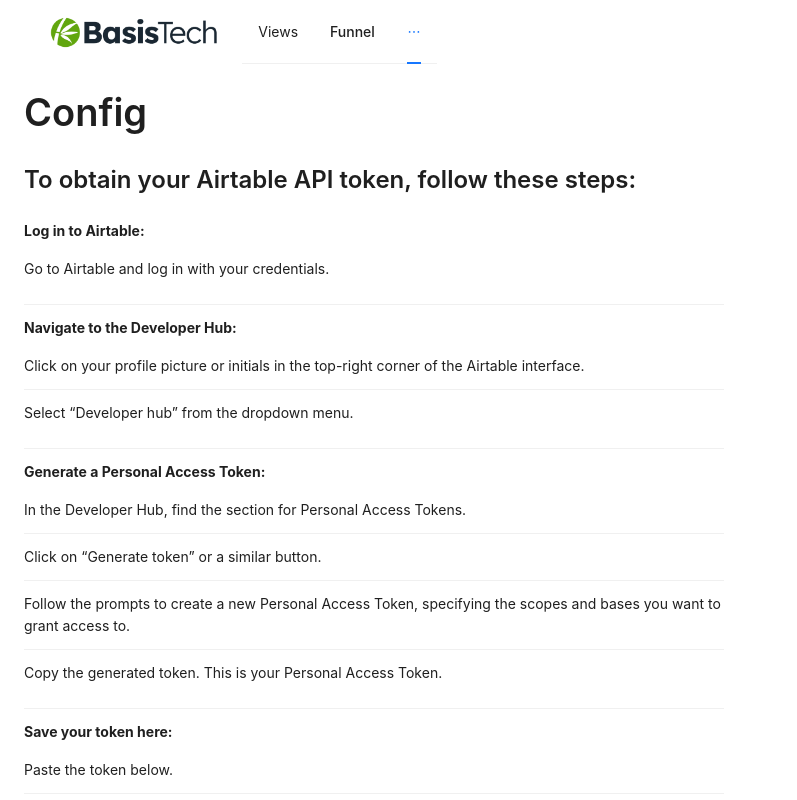
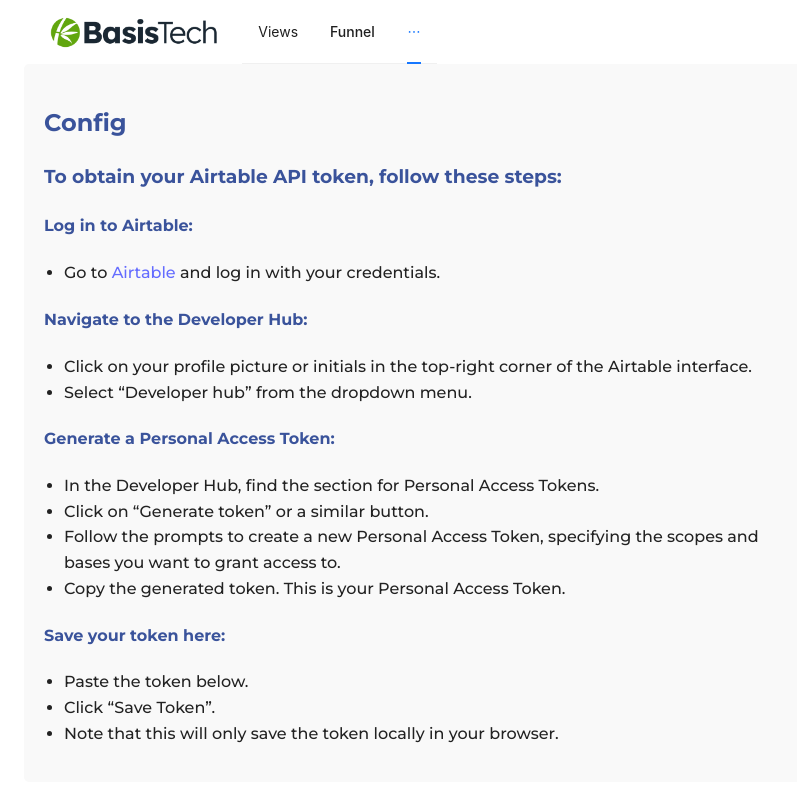
Before and after one commit to deg-basis/flowboard, a React (Vite) app: page /flowboard/config in a window 1280 px wide. Shown: the top 800 px of the page, without its empty margins (0-797 px from the left). Built offline with nearby package versions, Linux system fonts and the light colour scheme.

Commit message:
Use Markdown for prettier Help and Config pages

```diff
--- a/index.html
+++ b/index.html
@@ -3,6 +3,7 @@
   <head>
     <meta charset="UTF-8" />
     <meta name="viewport" content="width=device-width, initial-scale=1.0" />
+    <link href="https://fonts.googleapis.com/css2?family=Montserrat:wght@500;700&display=swap" rel="stylesheet">
     <title>BasisTech FlowBoard</title>
   </head>
   <body>
--- a/package.json
+++ b/package.json
@@ -15,7 +15,8 @@
     "react": "18.3.1",
     "react-dom": "18.3.1",
     "react-markdown": "9.0.1",
-    "react-router-dom": "6.24.0"
+    "react-router-dom": "6.24.0",
+    "styled-components": "6.1.11"
   },
   "devDependencies": {
     "@types/react": "18.3.3",
--- /dev/null
+++ b/src/components/Markdown.jsx
@@ -0,0 +1,65 @@
+import React from "react";
+import PropTypes from "prop-types";
+import ReactMarkdown from "react-markdown";
+import styled from "styled-components";
+
+/**
+ * Markdown component to render Markdown content with predefined styling.
+ *
+ * @param {Object} props - Component properties.
+ * @param {string} props.markdown - The Markdown content to render.
+ * @returns {JSX.Element} The rendered Markdown content with styling.
+ *
+ * This component uses the ReactMarkdown library to parse and display Markdown
+ * content.
+ */
+const Markdown = ({ markdown }) => {
+  return (
+    <MarkdownStyling>
+      <ReactMarkdown>{markdown}</ReactMarkdown>
+    </MarkdownStyling>
+  );
+};
+
+Markdown.propTypes = {
+  markdown: PropTypes.string.isRequired,
+};
+
+/**
+ * Styled component for Markdown content.
+ */
+const MarkdownStyling = styled.div`
+  padding: 20px;
+  background-color: #f9f9f9;
+  border-radius: 5px;
+  font-family: "Montserrat", sans-serif;
+  font-size: 16px;
+  font-weight: 500;
+  line-height: 1.6;
+  color: #222;
+  max-width: 50em;
+  margin: 0 auto;
+
+  h1,
+  h2,
+  h3,
+  h4,
+  h5,
+  h6 {
+    font-weight: 700;
+    color: #3a539b;
+  }
+
+  p,
+  ul,
+  ol {
+    margin-bottom: 1em;
+  }
+
+  ul,
+  ol {
+    padding-left: 20px;
+  }
+`;
+
+export default Markdown;
--- a/src/pages/ConfigPage.jsx
+++ b/src/pages/ConfigPage.jsx
@@ -1,13 +1,46 @@
 import { useState, useEffect } from "react";
-import { Form, Input, Button, List, Typography, Divider } from "antd";
+import { Form, Input, Button, Typography, Divider } from "antd";
 import { useAirtableContext } from "../context/AirtableContext";
 import { useNavigate } from "react-router-dom";
 import { urlOf } from "../utils/deploymentUtils";
+
+import Markdown from "../components/Markdown";
 
 const { Title } = Typography;
 
 export const lacksCredentialsDefaultPage = "config";
 export const hasCredentialsDefaultPage = "companies";
+
+const markdownContent = `
+## Config
+
+### To obtain your Airtable API token, follow these steps:
+
+#### Log in to Airtable:
+
+* Go to [Airtable](https://airtable.com/) and log in with your credentials.
+
+#### Navigate to the Developer Hub:
+
+* Click on your profile picture or initials in the top-right corner of the
+  Airtable interface.
+* Select “Developer hub” from the dropdown menu.
+
+#### Generate a Personal Access Token:
+
+* In the Developer Hub, find the section for Personal Access Tokens.
+* Click on “Generate token” or a similar button.
+* Follow the prompts to create a new Personal Access Token, specifying the
+  scopes and bases you want to grant access to.
+* Copy the generated token. This is your Personal Access Token.
+
+
+#### Save your token here:
+
+* Paste the token below.
+* Click “Save Token”.
+* Note that this will only save the token locally in your browser.
+`;
 
 const ConfigPage = () => {
   const { airtableToken, updateAirtableToken } = useAirtableContext();
@@ -25,11 +58,7 @@
 
   return (
     <div>
-      <Title level={1}>Config</Title>
-      <Title level={3}>
-        To obtain your Airtable API token, follow these steps:
-      </Title>
-      <Instructions />
+      <Markdown markdown={markdownContent} />
       <Divider />
       <Title level={3}>Enter token now:</Title>
       <Form
@@ -60,54 +89,4 @@
   );
 };
 
-const Instructions = () => (
-  <div>
-    <List
-      dataSource={[
-        {
-          title: "Log in to Airtable:",
-          steps: ["Go to Airtable and log in with your credentials."],
-        },
-        {
-          title: "Navigate to the Developer Hub:",
-          steps: [
-            "Click on your profile picture or initials in the top-right corner of the Airtable interface.",
-            "Select “Developer hub” from the dropdown menu.",
-          ],
-        },
-        {
-          title: "Generate a Personal Access Token:",
-          steps: [
-            "In the Developer Hub, find the section for Personal Access Tokens.",
-            "Click on “Generate token” or a similar button.",
-            "Follow the prompts to create a new Personal Access Token, specifying the scopes and bases you want to grant access to.",
-            "Copy the generated token. This is your Personal Access Token.",
-          ],
-        },
-        {
-          title: "Save your token here:",
-          steps: [
-            "Paste the token below.",
-            "Click “Save Token”.",
-            "Note that this will only save the token locally in your browser.",
-          ],
-        },
-      ]}
-      renderItem={(item) => (
-        <List.Item>
-          <List.Item.Meta
-            title={item.title}
-            description={
-              <List
-                dataSource={item.steps}
-                renderItem={(step) => <List.Item>{step}</List.Item>}
-              />
-            }
-          />
-        </List.Item>
-      )}
-    />
-  </div>
-);
-
 export default ConfigPage;
--- a/src/pages/HelpPage.jsx
+++ b/src/pages/HelpPage.jsx
@@ -1,12 +1,66 @@
-const HelpPage = () => (
-  <div>
-    <h1>Help</h1>
-    <p>
-      Lorem ipsum dolor sit amet, consectetur adipiscing elit. Curabitur at
-      lacus nec felis feugiat cursus. Nulla facilisi. Integer at magna a orci
-      tincidunt fermentum sit amet ac nulla.
-    </p>
-  </div>
-);
+import Markdown from "../components/Markdown";
+
+const markdownContent = `
+## Flowboard
+
+Welcome to Flowboard, BasisTech's new CRM dashboard.
+
+[TBD] Usage
+
+### Registration and setup
+
+Flowboard is a front-end to several technologies. We are still in the teething
+stage, so setup is not yet as smooth as we would like.  You will need to do the
+following steps:
+
+#### 1. Get an account on AirTable
+
+Everyone in this first round of users should already have an AirTable
+account. If you don't, please ask [Simson](mailto:simsong@basistech.com) to set
+this up for you.
+
+#### 2. Register as an authorized user
+
+In order to access some features of Flowboard, you will need to be listed as an
+authorized user of our CRM AirTable DB.
+
+Add yourself to the \`Authorized Users\` table of \`BT Events and Funnel\`
+[here](https://airtable.com/appuwUqhc3geVVy1v/tblUw4pyfWWipNdn7/viwPfv3fzz431MAMm).
+
+#### 3. Get an Airtable API token
+
+* Log in to Airtable:
+  * Go to Airtable and log in with your credentials.
+
+* Navigate to the Developer Hub:
+  * Click on your profile picture or initials in the top-right corner of the
+    Airtable interface.
+  * Select "Developer hub" from the dropdown menu.
+
+* Enter a AirTable Personal Access Token:
+  * Click on Config in Flowboard's main menu
+  * Follow the instructions there
+
+
+#### 4. Register on the Fillout forms
+
+We use a tool called [Fillout](https://www.fillout.com/) to create many of our
+pretty AirTable interfaces. To protect our data, these forms require one-time
+registrations. (And, unfortunately, sometimes they seem to "forget" and need
+re-registration).
+
+When you get to one of these forms, you will be requested to enter your
+BasisTech email. Do so, and continue with the PIN code that you will receive by
+email.
+
+
+### Contact
+
+Any questions, or ideas to streamline this process? Please contact
+[David](deg@basistech.com).
+
+`;
+
+const HelpPage = () => <Markdown markdown={markdownContent} />;
 
 export default HelpPage;
```
Also changed, not shown: 1 other file (tests, documents, lock files or other folders).
